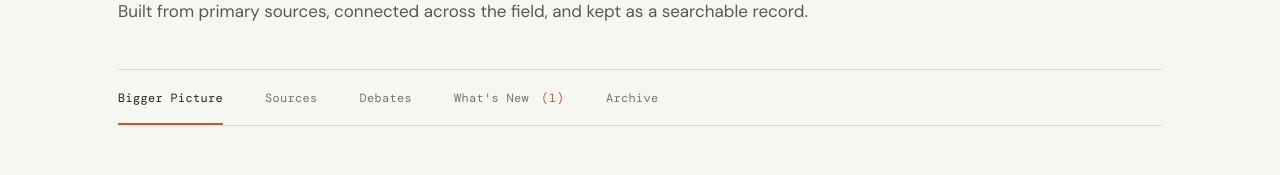
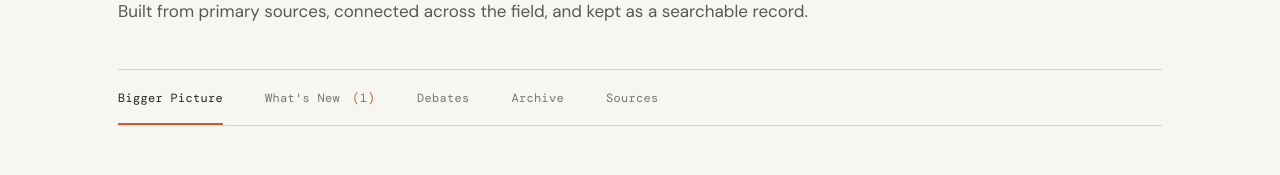
Before and after one commit to yattisoni08-dev/ai-research-tracker, a plain HTML site: page index.html in a window 1280 px wide. Shown: the part 293-468 px from the top of the page. Drawn offline with nearby package versions, Linux system fonts and the light colour scheme.

Commit message:
Reorder homepage navigation sections

```diff
--- a/index.html
+++ b/index.html
@@ -5,7 +5,7 @@
 <main>
 <section class="masthead"><p class="eyebrow">Your AI Tracker</p><h1>Your AI Tracker</h1><p class="mast-intro">A continuously updated view of the ideas, research, products and arguments shaping AI. Built from primary sources, connected across the field, and kept as a searchable record.</p></section>
 <nav class="tabs" aria-label="Main sections">
-<button class="tab active" data-tab="bigger">Bigger picture</button><button class="tab" data-tab="sources">Sources</button><button class="tab" data-tab="debates">Debates</button><button class="tab" data-tab="new">What's new <span id="new-count"></span></button><button class="tab" data-tab="archive">Archive</button>
+<button class="tab active" data-tab="bigger">Bigger picture</button><button class="tab" data-tab="new">What's new <span id="new-count"></span></button><button class="tab" data-tab="debates">Debates</button><button class="tab" data-tab="archive">Archive</button><button class="tab" data-tab="sources">Sources</button>
 </nav>
 <section id="bigger-panel" class="tab-panel active">
 <div class="big-hero"><p class="eyebrow">THE BIGGER PICTURE <span id="big-date"></span></p><h2 id="big-headline">Bigger picture</h2><p class="big-summary" id="big-summary"></p><div id="theme-grid" class="theme-grid"></div></div>
```
